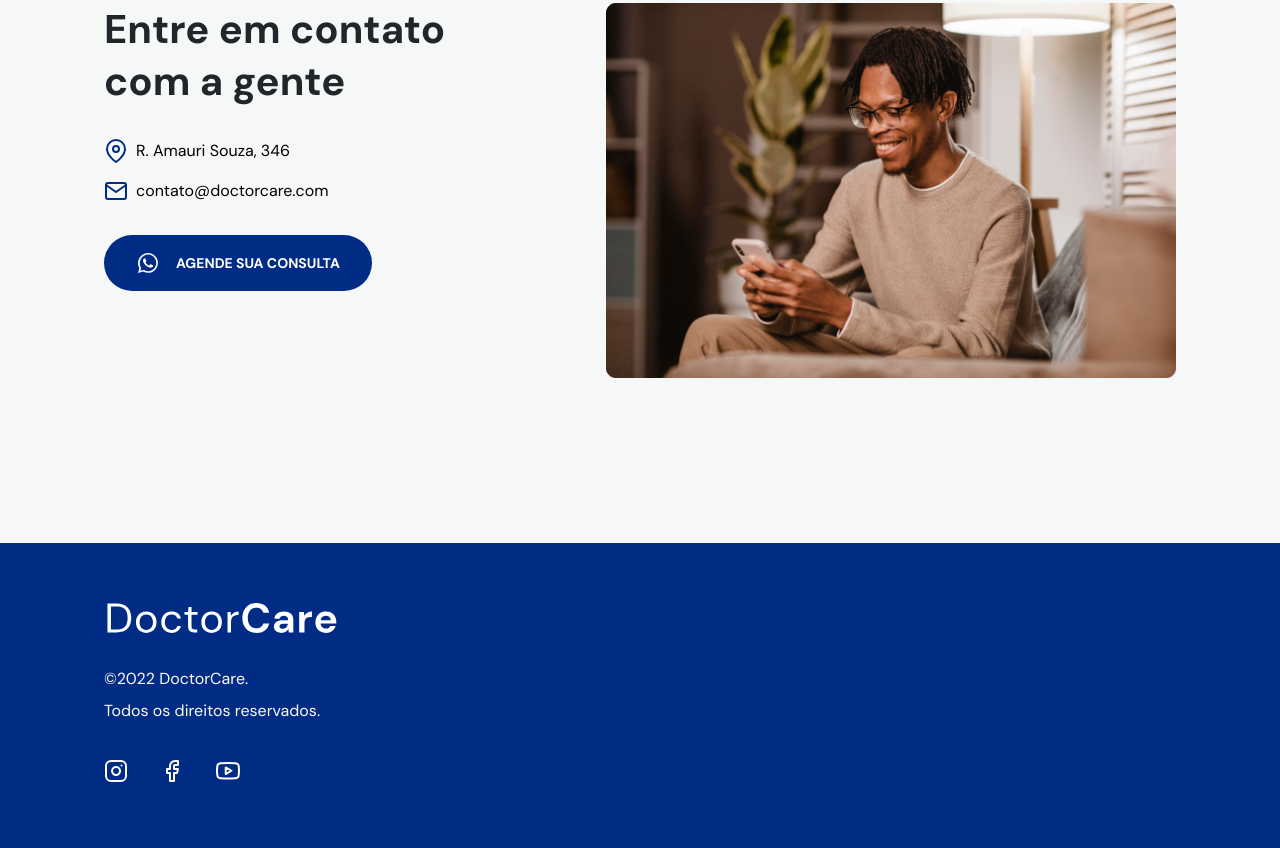
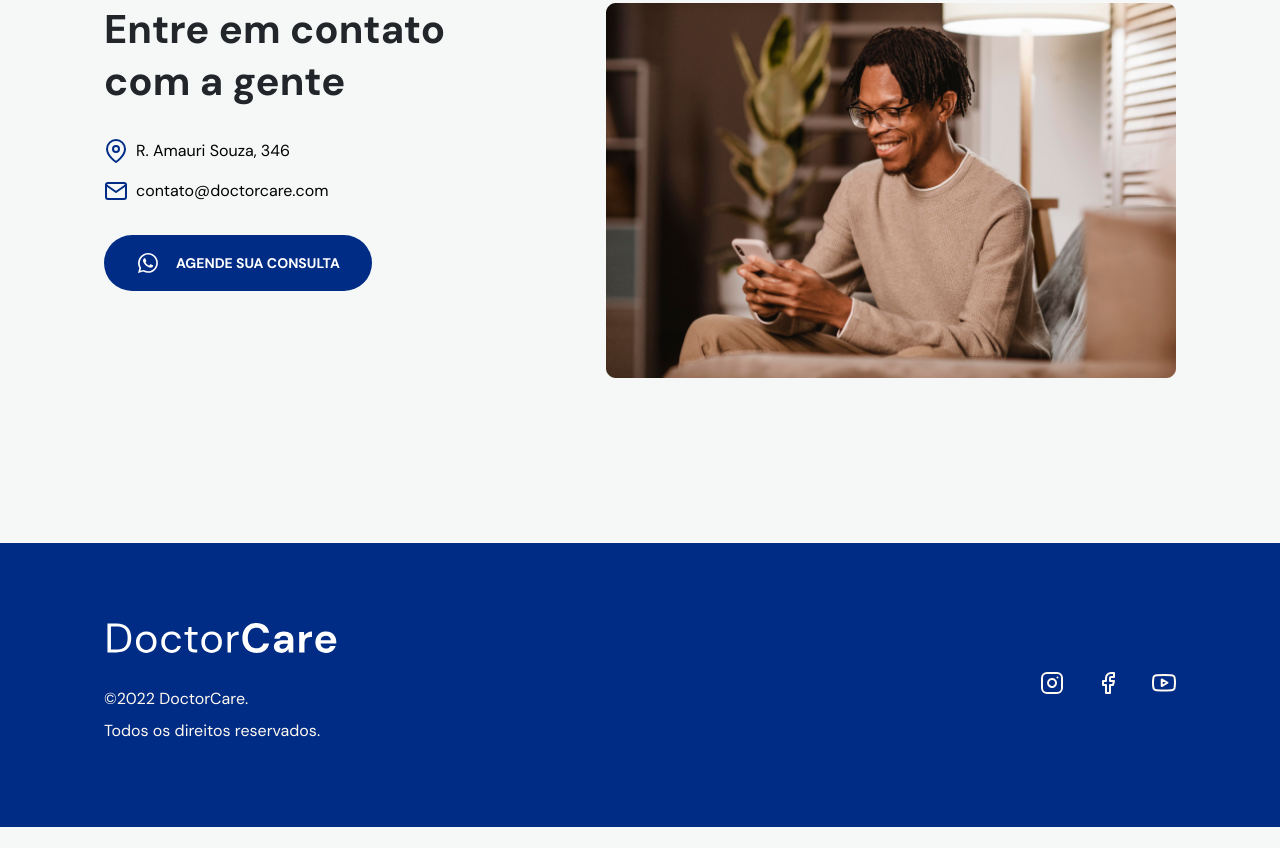
Before and after one commit to rdg-404/NLW, a plain HTML site: page index.html in a window 1280 px wide. Shown: the part 2452-3300 px from the top of the page. After the commit the page ends 3279 px from the top, so only its background shows below. Drawn offline with nearby package versions, Linux system fonts and the light colour scheme.

Commit message:
footer css config

```diff
--- a/index.html
+++ b/index.html
@@ -284,6 +284,7 @@
     <footer>
 
         <div class="wrapper">
+            <div class="col-a">
                 <a class="logo" href="#home">
                     <svg width="133" height="18" viewBox="0 0 133 18" fill="none" xmlns="http://www.w3.org/2000/svg">
                         <path d="M0 17.088V0.287999H5.16C8.12 0.287999 10.296 1.04 11.688 2.544C13.096 4.048 13.8 6.112 13.8 8.736C13.8 11.312 13.096 13.352 11.688 14.856C10.296 16.344 8.12 17.088 5.16 17.088H0ZM2.016 15.408H5.112C6.744 15.408 8.04 15.144 9 14.616C9.976 14.072 10.672 13.304 11.088 12.312C11.504 11.304 11.712 10.112 11.712 8.736C11.712 7.328 11.504 6.12 11.088 5.112C10.672 4.104 9.976 3.328 9 2.784C8.04 2.24 6.744 1.968 5.112 1.968H2.016V15.408Z" fill="#212529"/>
@@ -303,7 +304,9 @@
                     ©2022 DoctorCare. <br>
                     Todos os direitos reservados.
                 </p>
+            </div>
 
+            <div class="col-b">
                 <ul class="social-links">
                     <li><a target="_blank" href="https://instagram.com/rdg__404">
                         <svg width="24" height="24" viewBox="0 0 24 24" fill="none" xmlns="http://www.w3.org/2000/svg">
@@ -329,6 +332,8 @@
                 </ul>
             </div>
 
+        </div>
+
     </footer>
 
 
--- a/style.css
+++ b/style.css
@@ -801,6 +801,27 @@ footer p{
            width: 40.4rem;
        }
 
+       /*=====================FOOTER=================*/
+
+       footer{
+           padding-block: 8rem;
+       }
+       footer .wrapper{
+           grid-template-columns: 1fr 50rem;
+           grid-template-areas: 'X Y';
+       }
+
+       footer p{
+           margin-bottom: 0;
+       }
+
+       footer .col-b{
+           align-self: center;
+           justify-self: flex-end; /*justifica ele msm para o final*/
+       }
+       footer .col-a{
+           align-self: center;
+       }
 
 
 }
```
Lines whose indentation alone changed are shown as unchanged.
